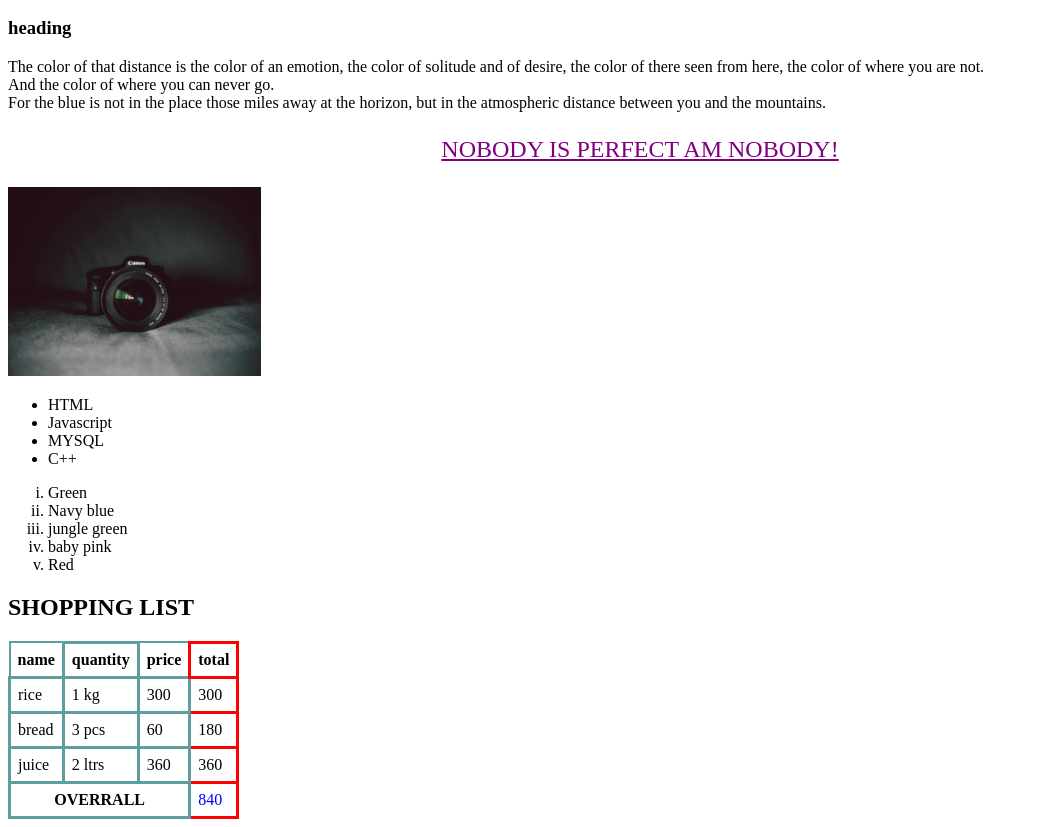
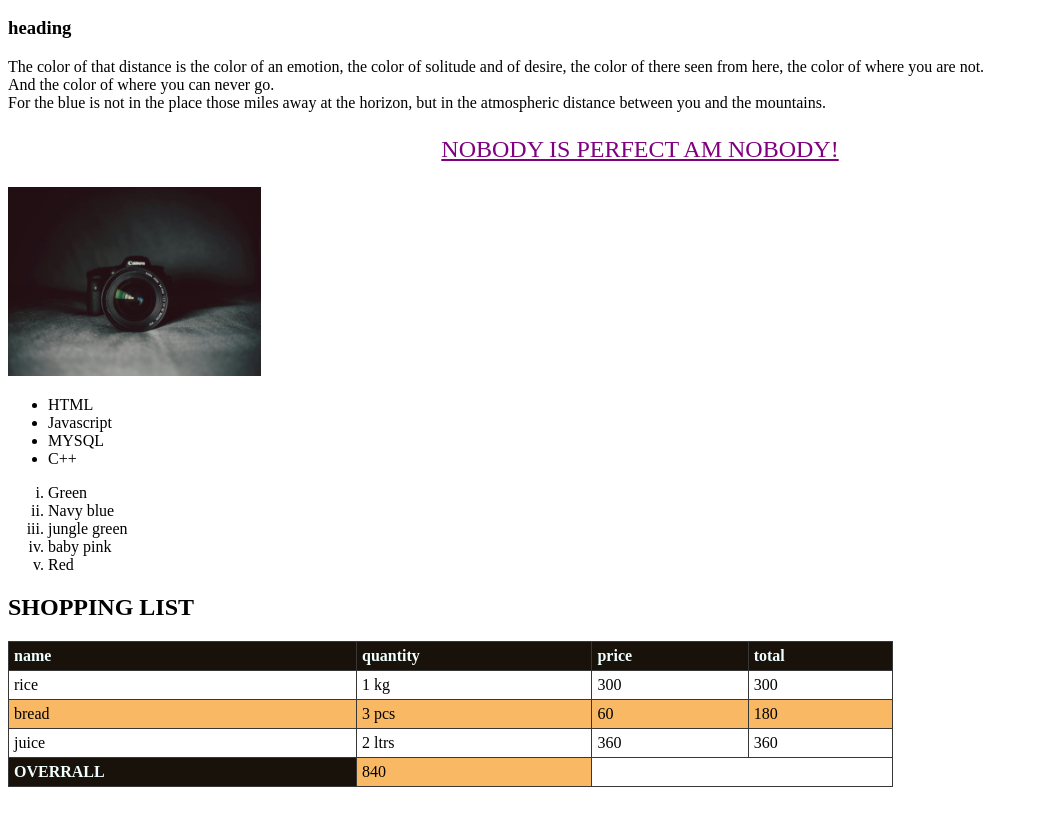
Before and after one commit to bena47/assignment-1, a plain HTML site: page index.html in a window 1280 px wide. Shown: the part 136-963 px from the top of the page, without its empty margins (0-1038 px from the left). After the commit the page ends 931 px from the top, so only its background shows below. Drawn offline with Linux system fonts and the light colour scheme.

Commit message:
created external css

```diff
--- a/index.html
+++ b/index.html
@@ -4,7 +4,11 @@
     <meta charset="UTF-8">
     <meta name="viewport" content="width=device-width, initial-scale=1.0">
     <title>welcome page</title>
+    <link href="style.css" rel="stylesheet" type="text/css">
 </head>
+<style>
+
+</style>
 <body>
     <a href="about.html">Go to the about page</a>|<a href="index.html">HOME</a> | <a href="registration.html">registration</a> |<a href="people.html">people</a>
 
@@ -34,34 +38,34 @@
     <li>Red</li>
     </ol>
     <h2>SHOPPING LIST </h2>
-    <table cellpadding="7px" style="border: solid #373737 1px;border-collapse: collapse;"
+    <table>
     <tr>
-        <th style="border:solid cadetblue 2px;">name</th>
-        <th style="border: solid cadetblue;">quantity</th>
-        <th style="border: solid cadetblue 2px;">price</th>
-        <th style="border: solid red;">total  </th>
+        <th >name</th>
+        <th >quantity</th>
+        <th >price</th>
+        <th >total  </th>
     </tr>
     <tr>
-    <td style="border: solid cadetblue;">rice</td>
-    <td style="border: solid cadetblue;">1 kg</td>
-    <td style="border: solid cadetblue;">300</td>
-    <td style="border: solid red;">300</td>
+    <td >rice</td>
+    <td >1 kg</td>
+    <td>300</td>
+    <td >300</td>
     </tr>
     <tr>
-        <td style="border: solid cadetblue;">bread</td>
-        <td style="border: solid cadetblue;">3 pcs</td>
-        <td style="border: solid cadetblue;">60</td>
-        <td style="border: solid red;">180</td>
+        <td >bread</td>
+        <td >3 pcs</td>
+        <td >60</td>
+        <td >180</td>
         </tr>
         <tr>
-            <td style="border: solid cadetblue;">juice</td>
-            <td style="border: solid cadetblue;">2 ltrs</td>
-            <td style="border: solid cadetblue;">360</td>
-            <td style="border: solid red;">360</td>
+            <td >juice</td>
+            <td >2 ltrs</td>
+            <td >360</td>
+            <td >360</td>
             </tr>
             <tr>
-                <th style="border: solid cadetblue;"colspan="3">OVERRALL</th>
-                <td style="border: solid red;color: blue;">840</td>
+                <th >OVERRALL</th>
+                <td >840</td>
                 </tr>
 
 </body>
--- /dev/null
+++ b/style.css
@@ -0,0 +1,23 @@
+table{
+    border: solid 1px #373737;
+    width: 70%;
+    border-collapse: collapse;
+}
+td{
+    border:solid 1px #373737;
+    padding: 5px;
+    text-align: left;
+}
+th{
+    background-color: rgba(0, 0, 0,0.9);
+    color:azure;
+    border: solid 1px #373737;
+    padding: 5px;
+    text-align: left;
+}
+tr:nth-child(odd){
+    background-color: rgb(248, 184, 100);
+}
+tr:hover{
+    background-color: aliceblue;
+}
```
